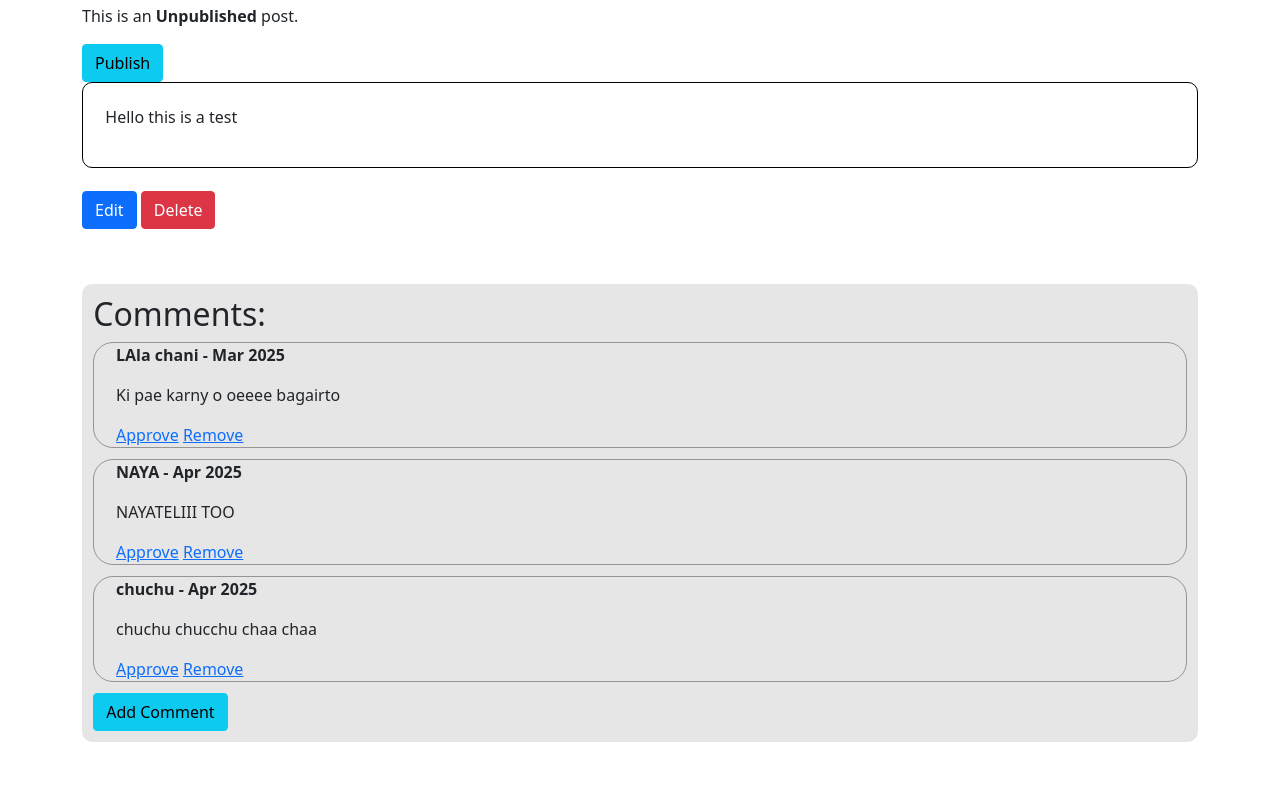
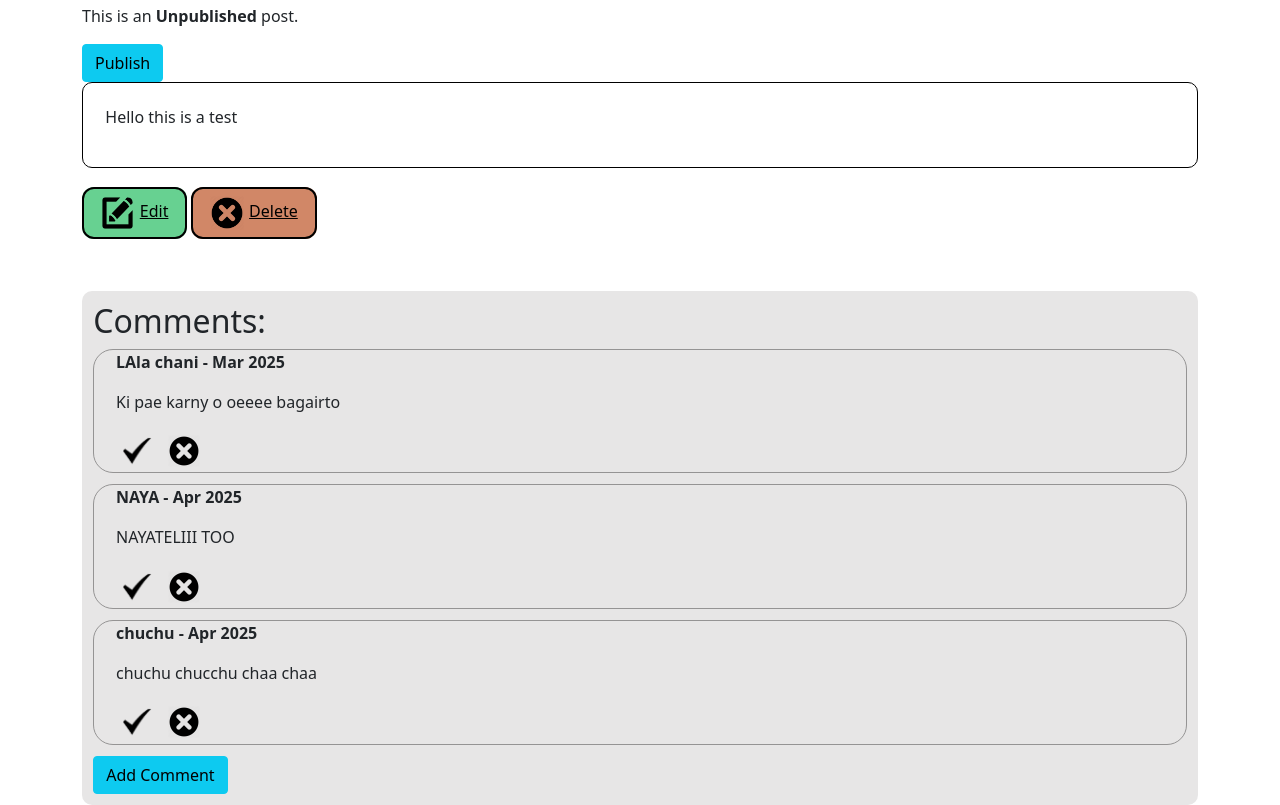
Before and after one commit to AsfandYar-Ktk/blog-clone-django, a Django app: page /post/1/ in a window 1280 px wide. Shown: the part 150-955 px from the top of the page. Before the commit the page ends 892 px from the top, so only its background shows below. Run offline with Django 5.2, Linux system fonts and the light colour scheme; a user stored in the database is signed in; data comes from the database, SQL or seed files in the repository; both versions use the stored data as it was after the commit.

Commit message:
Add: icons in buttons, from static

```diff
--- a/blog/static/css/blog.css
+++ b/blog/static/css/blog.css
@@ -1,3 +1,26 @@
+.icon_small{
+    width: 3%;
+    height: 3%;
+    margin: 0.5%;
+    padding: 0%;
+}
+
+.icon-button {
+    padding: 1%;
+    padding-bottom: 1.3%;
+    padding-right: 1.5%;
+
+    color: black;
+    border: 2px solid black;
+    border-radius: 12px;
+}
+
+.red-button{
+    background-color: rgb(103, 209, 145);
+}
+.green-button{
+    background-color: rgb(209, 135, 103);
+}
 
 
 .bigbrand{
--- a/blog/templates/blog/post_detail.html
+++ b/blog/templates/blog/post_detail.html
@@ -1,5 +1,5 @@
 {% extends 'blog/base.html' %}
-
+{% load static %}
 {% block body_block %}
     <div class="postdetail">
         <h1 class="posttitle">Post: {{post.title}} </h1>
@@ -24,8 +24,8 @@
     </div>
 
     {% if user.is_authenticated %}
-        <a class="btn btn-primary" href="{% url 'blog:post_edit' pk=post.pk %}">Edit</a>
-        <a class="btn btn-danger" href="{% url 'blog:post_remove' pk=post.pk %}">Delete</a>
+        <a class="icon-button red-button" href="{% url 'blog:post_edit' pk=post.pk %}"><img class="icon_small" src="{% static 'images/edit-icon.png' %}" alt="Edit icon">Edit</a>
+        <a class="icon-button green-button" href="{% url 'blog:post_remove' pk=post.pk %}"><img class="icon_small" src="{% static 'images/delete-icon.png' %}" alt="Delete icon">Delete</a>
     {% endif %}
 
     <br>
@@ -39,8 +39,8 @@
                 <p><b>{{comment.author}} - {{comment.create_date|date:"M Y"}}</b></p>
                     <p>{{ comment.text|linebreaks }}</p>
                     {% if not comment.approved_comment %}
-                        <a href="{% url 'blog:comment_approve' pk=comment.pk %}">Approve</a>
-                        <a href="{% url 'blog:comment_remove' pk=comment.pk %}">Remove</a>
+                        <a href="{% url 'blog:comment_approve' pk=comment.pk %}"><img class="icon_small" src="{% static 'images/tick-icon.png' %}" alt="Tick icon"></a>
+                        <a href="{% url 'blog:comment_remove' pk=comment.pk %}"><img class="icon_small" src="{% static 'images/delete-icon.png' %}" alt="Delete icon"></a>
                     {% endif %}
                 </div>
                 {% endif %}
```
Also changed, not shown: blog/static/images/delete-icon.png (added), blog/static/images/edit-icon.png (added), blog/static/images/tick-icon.png (added), db.sqlite3.
